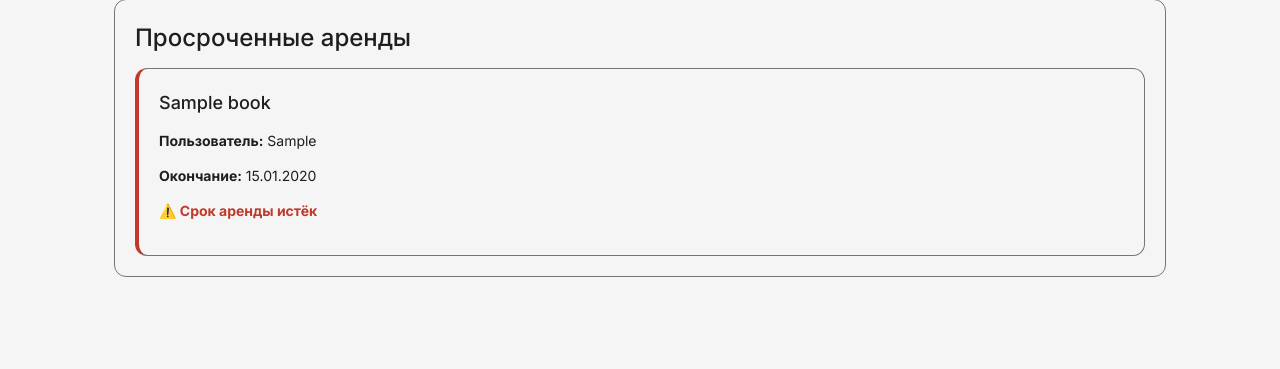
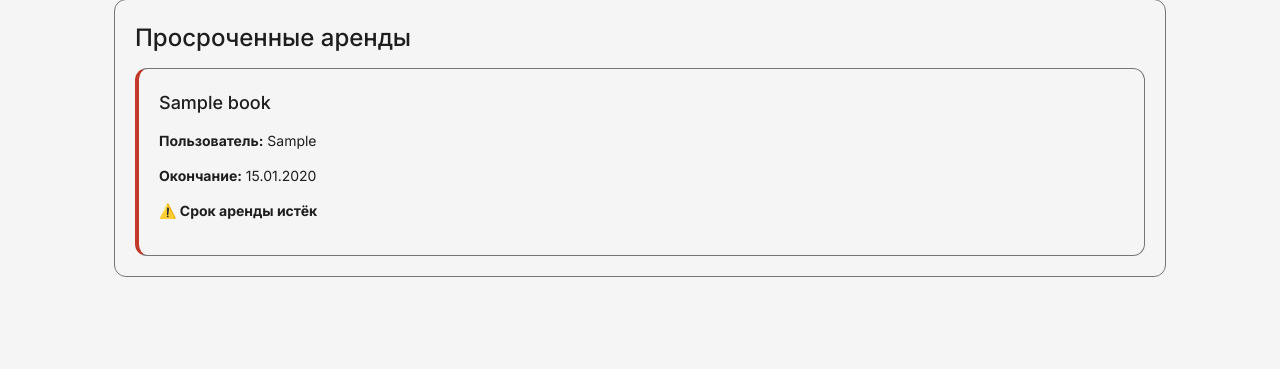
Before and after one commit to Korrrod/Practice4, a Django app: page /dashboard/ in a window 1280 px wide. Shown: the part 431-800 px from the top of the page. Run offline with Django 5.2, Linux system fonts and the light colour scheme; a user stored in the database is signed in; tables that the repository leaves empty hold one stand-in row (values such as "Sample post").

Commit message:
magazine-Django: remove red from expired status text

```diff
--- a/magazine-Django/static/css/style.css
+++ b/magazine-Django/static/css/style.css
@@ -524,7 +524,7 @@ form button:not([type]):hover { opacity: 0.85; }
 .rental-author, .purchase-author { color: var(--border); margin-bottom: 12px; font-size: 13px; }
 .rental-details, .purchase-details { display: grid; gap: 4px; font-size: 13px; }
 
-.status-expired   { color: #c0392b; font-weight: 600; }
+.status-expired   { color: var(--text); font-weight: 600; }
 .status-active    { color: var(--dark); font-weight: 600; }
 .status-warning   { color: #b7860b; font-weight: 600; }
 .status-inactive  { color: var(--border); }
```
